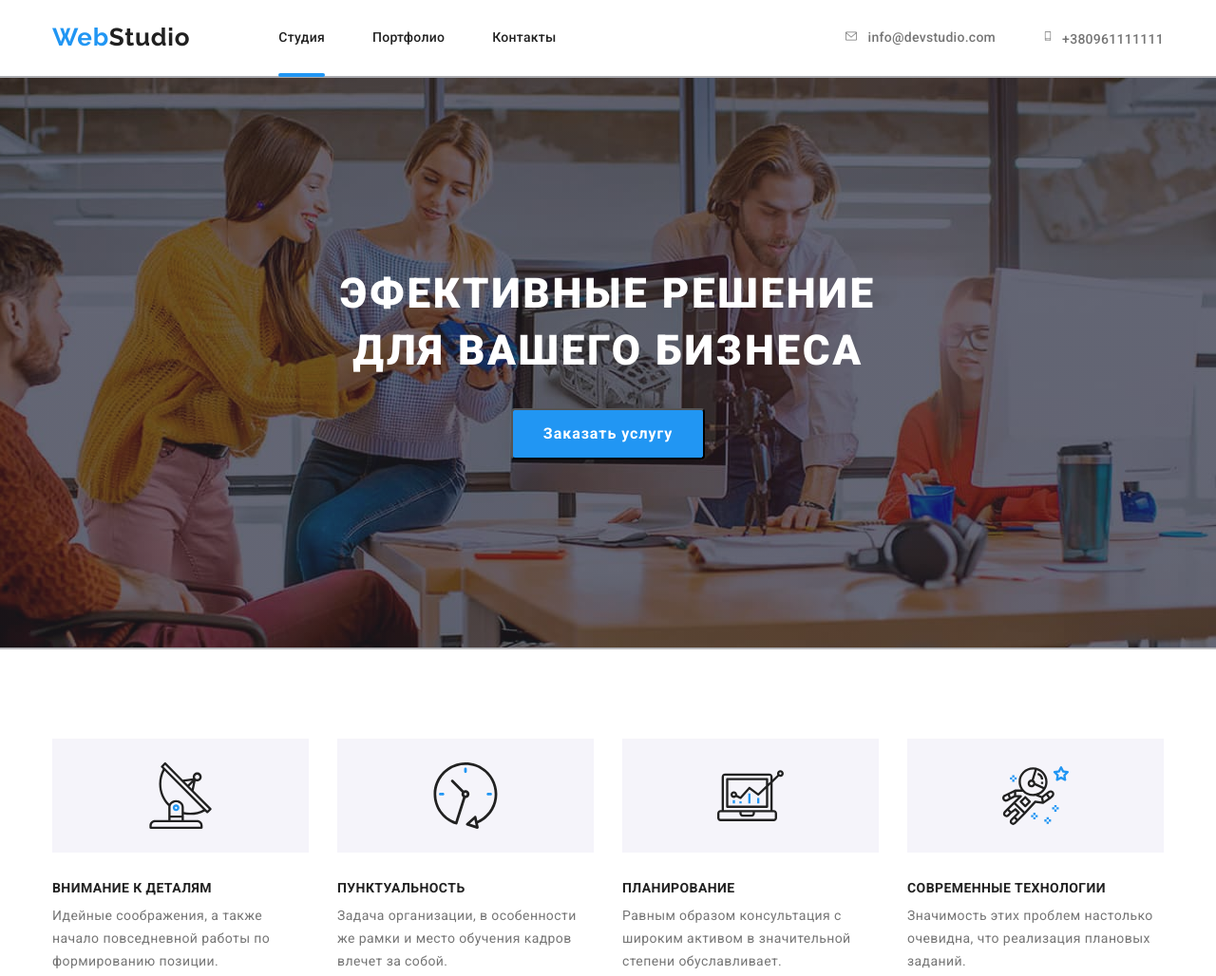
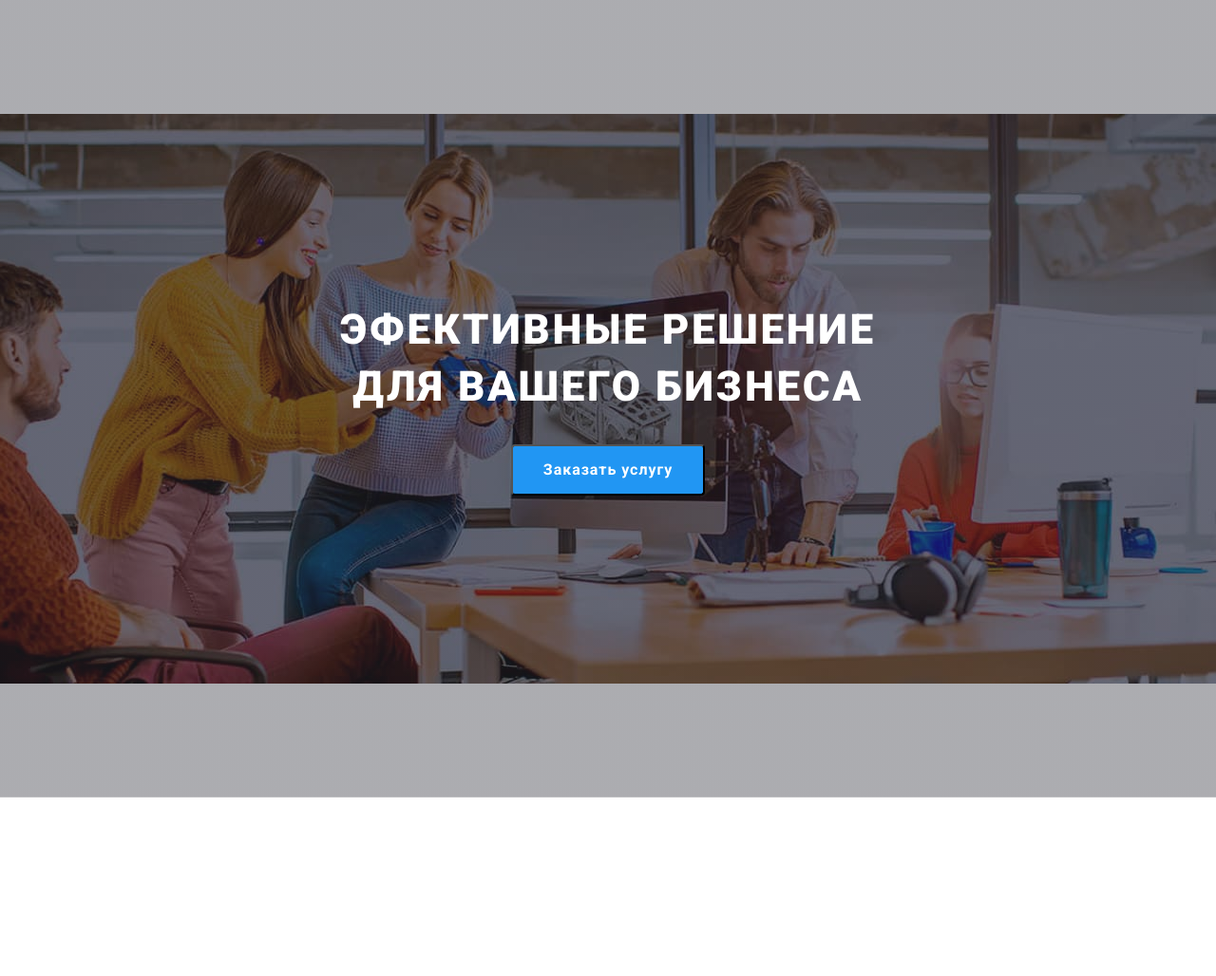
Before and after one commit to SergioTrukhan/goit-markup-hw-08, a plain HTML site: page index.html in a window 1280 px wide. Shown: the top 1028 px of the page at 95% size. After the commit the page ends 840 px from the top, so only its background shows below. Drawn offline with nearby package versions, Linux system fonts and the light colour scheme.

Commit message:
hw8
hero section +

```diff
--- a/index.html
+++ b/index.html
@@ -17,7 +17,7 @@
 </head>
 <body>
     <!--Header-->
-    <header class="header">
+    <!-- <header class="header">
         <div class="container">
             <nav class="header__nav-content">
                 <a href="./index.html" class="logo"><span class="web">Web</span>Studio</a>
@@ -45,7 +45,7 @@
                 </ul>
 
         </div>
-    </header>
+    </header> -->
     <!--Main-->
     <main>
 
@@ -61,7 +61,7 @@
 
     </div>
     <!--Advantages-->
-    <section class="section">
+    <!-- <section class="section">
         <div class="container advantages-container">
             <ul class="advantages-list">
                 <li class="advantages-list__item">
@@ -102,9 +102,9 @@
                 </li>
             </ul>
         </div>
-    </section>
+    </section> -->
     <!--Services-->
-    <section class="section service-section">
+    <!-- <section class="section service-section">
         <div class="container services-container">
             <h2 class="section-title service-title">Чем мы занимаемся</h2>
             <ul class="services-photo">
@@ -128,9 +128,9 @@
                 </li>
             </ul>
         </div>
-    </section>
+    </section> -->
     <!--Our stuff-->
-    <section class="stuff-section">
+    <!-- <section class="stuff-section">
         <div class="container stuff-container">
             <h2 class="section-title">Наша команда</h2>
             <ul class="stuff-list">
@@ -297,10 +297,10 @@
                 </li>
             </ul>
         </div>
-    </section>
+    </section> -->
 
     <!--Our clients-->
-    <section class="clients-section">
+    <!-- <section class="clients-section">
         <div class="container client-container">
             <h2 class="section-title">Постоянные клиенты</h2>
             <div class="container client-container">
@@ -350,11 +350,11 @@
             </ul>
             </div>
         </div>
-    </section>
+    </section> -->
 
     </main>
 
-    <footer class="footer">
+    <!-- <footer class="footer">
         <div class="container footer-general-container">
             <div class="footer-container">
                 <a href="./index.html" class="logo"><span class="web">Web</span><span class="studio">Studio</span></a>
@@ -425,7 +425,7 @@
         </div>
 
 
-    </footer>
+    </footer> -->
 
     <!-- modal window -->
 
--- a/sass/components/_container.scss
+++ b/sass/components/_container.scss
@@ -1,6 +1,22 @@
 .container {
-  width: 1200px;
+  width: 100%;
   padding-left: 15px;
   padding-right: 15px;
   margin: 0 auto;
+  @media screen and (min-width: 480px) {
+    max-width: 480px;
+  }
+  @media screen and (min-width: 768px) {
+    max-width: 768px;
+  }
+  @media screen and (min-width: 1200px) {
+    max-width: 1200px;
+  }
 }
+
+// .container {
+//   width: 1200px;
+//   padding-left: 15px;
+//   padding-right: 15px;
+//   margin: 0 auto;
+// }
--- a/sass/layout/_hero.scss
+++ b/sass/layout/_hero.scss
@@ -7,19 +7,31 @@
 
   display: flex;
   align-items: center;
-  padding-top: 200px;
-  padding-bottom: 200px;
+
+  @media screen and (min-width: 1200px) {
+    padding-top: 200px;
+    padding-bottom: 200px;
+  }
 }
 
+.hero-container {
+  padding-top: 118px;
+  padding-bottom: 118px;
+  padding-right: 60px;
+  padding-left: 60px;
+}
 .hero__title {
   padding-bottom: 30px;
   font-weight: 900;
-  font-size: 44px;
+  font-size: 26px;
   line-height: 1.36;
   text-align: center;
   letter-spacing: 0.06em;
   text-transform: uppercase;
   color: var(--accent-second-color);
+  @media screen and (min-width: 1200px) {
+    font-size: 44px;
+  }
 }
 
 .button {
```
Also changed, not shown: css/main.css, css/main.min.css, 2 other files.
